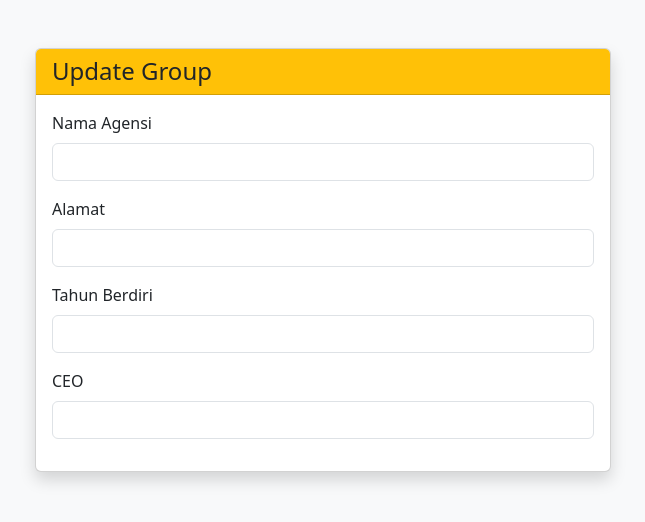
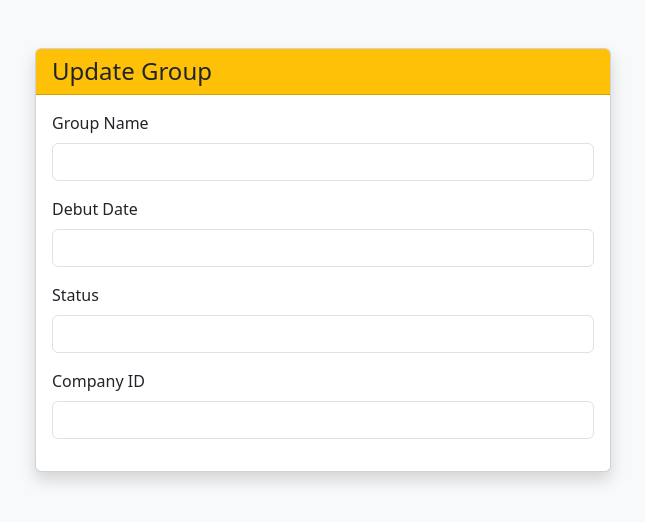
Before and after one commit to Angelique1701/AFL1_WebDev_Coupsaurus, a PHP site: page /view_GroupUpdate.php?group_id=1 in a window 1280 px wide. Shown: the top 522 px of the page, without its empty margins (317-962 px from the left). Run offline with PHP 8.4, Linux system fonts and the light colour scheme; data that the repository does not hold is empty.

Commit message:
editing all view group

```diff
--- a/view_AgencyList.php
+++ b/view_AgencyList.php
@@ -22,7 +22,7 @@
             <table class="table table-hover table-bordered mb-0">
                 <thead class="table-light">
                     <tr class="text-center">
-                        <th>ID</th>
+                        <th>Agency ID</th>
                         <th>Name</th>
                         <th>Location</th>
                         <th>Founding Year</th>
--- a/view_GroupAdd.php
+++ b/view_GroupAdd.php
@@ -16,17 +16,17 @@
     <div class="card-body">
       <form>
         <div class="mb-3">
-          <label for="name" class="form-label">Group Name</label>
+          <label for="group_name" class="form-label">Group Name</label>
           <input type="text" class="form-control" id="group_name" placeholder="Input the Group Name">
         </div>
 
         <div class="mb-3">
-          <label for="address" class="form-label">Debut Date</label>
+          <label for="location" class="form-label">Debut Date</label>
           <input type="text" class="form-control" id="gdebut_date" placeholder="Example: 2023-01-01">
         </div>
 
         <div class="mb-3">
-          <label for="year" class="form-label">Status</label>
+          <label for="status" class="form-label">Status</label>
           <input type="text" class="form-control" id="status" placeholder="Example: Active / Hiatus / Disband">
         </div>
 
--- a/view_GroupUpdate.php
+++ b/view_GroupUpdate.php
@@ -17,38 +17,38 @@
         <?php
 
             $agency = [
-            "id" => $_GET['group_id'],
+            "group_id" => $_GET['group_id'],
             "group_name" => $_GET['group_name'],
             "debut_date" => $_GET['gdebut_date'],
             "status" => $_GET['status'],
-            "agency_id" => $_GET['company_id']
+            "company_id" => $_GET['company_id']
             ];
 
         ?>
 
-        <form action="update_group.php" method="POST">
+        <form action="view_GroupUpdate.php" method="POST">
             <!-- hidden id -->
-            <input type="hidden" name="id" value="<?php echo $group['id']; ?>">
+            <input type="hidden" name="group_id" value="<?php echo $group['group_id']; ?>">
 
             <div class="mb-3">
-            <label for="name" class="form-label">Nama Agensi</label>
-            <input type="text" class="form-control" id="name" name="name"
-                    value="<?php echo htmlspecialchars($group['name']); ?>" required>
+            <label for="group_name" class="form-label">Group Name</label>
+            <input type="text" class="form-control" id="group_name" name="group_name"
+                    value="<?php echo htmlspecialchars($group['group_name']); ?>" required>
             </div>
 
             <div class="mb-3">
-            <label for="address" class="form-label">Alamat</label>
-            <input type="text" class="form-control" id="address" name="address"
-                    value="<?php echo htmlspecialchars($group['address']); ?>" required>
+            <label for="gdebut_date" class="form-label">Debut Date</label>
+            <input type="text" class="form-control" id="gdebut_date" name="gdebut_date"
+                    value="<?php echo htmlspecialchars($group['gdebut_date']); ?>" required>
             </div>
 
             <div class="mb-3">
-            <label for="year" class="form-label">Tahun Berdiri</label>
-            <input type="text" class="form-control" id="year" name="year"
-                    value="<?php echo htmlspecialchars($group['year']); ?>" required>
+            <label for="status" class="form-label">Status</label>
+            <input type="text" class="form-control" id="status" name="status"
+                    value="<?php echo htmlspecialchars($group['status']); ?>" required>
             </div>
 
             <div class="mb-3">
-            <label for="ceo" class="form-label">CEO</label>
-            <input type="text" class="form-control" id="ceo" name="ceo"
-                    value="<?php echo htmlspecialchars($group['ceo']); ?>" required>
+            <label for="company_id" class="form-label">Company ID</label>
+            <input type="text" class="form-control" id="company_id" name="company_id"
+                    value="<?php echo htmlspecialchars($group['company_id']); ?>" required>
```
Also changed, not shown: view_GroupDelete.php (+13 -12 lines), view_GroupList.php (+5 -6 lines).
